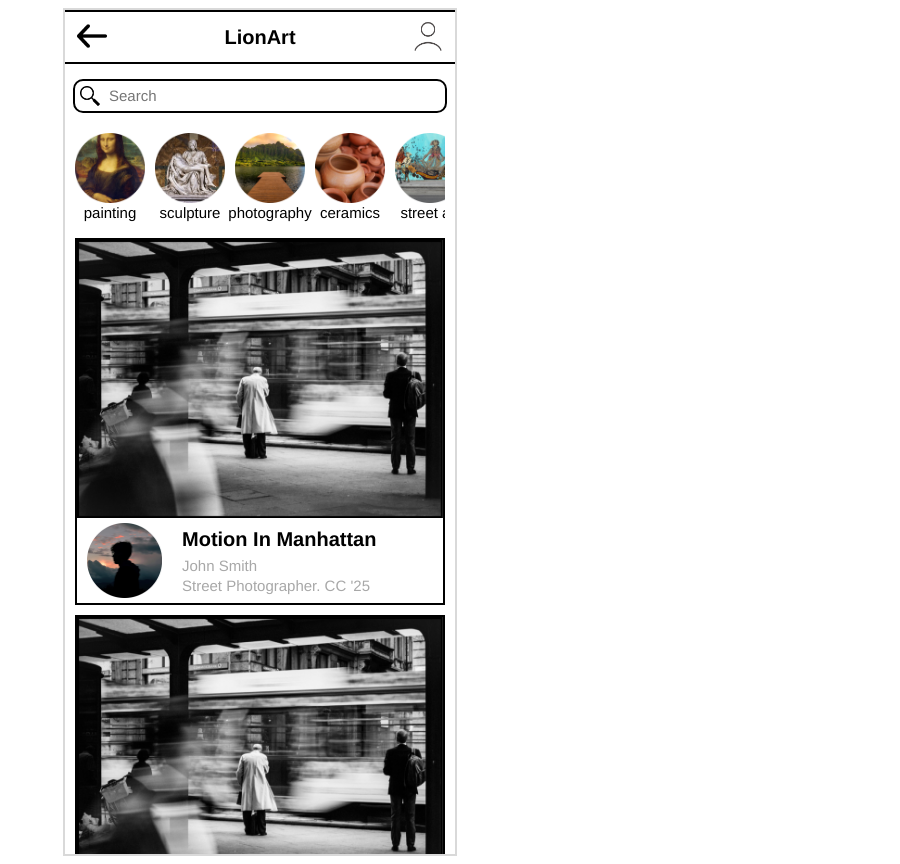
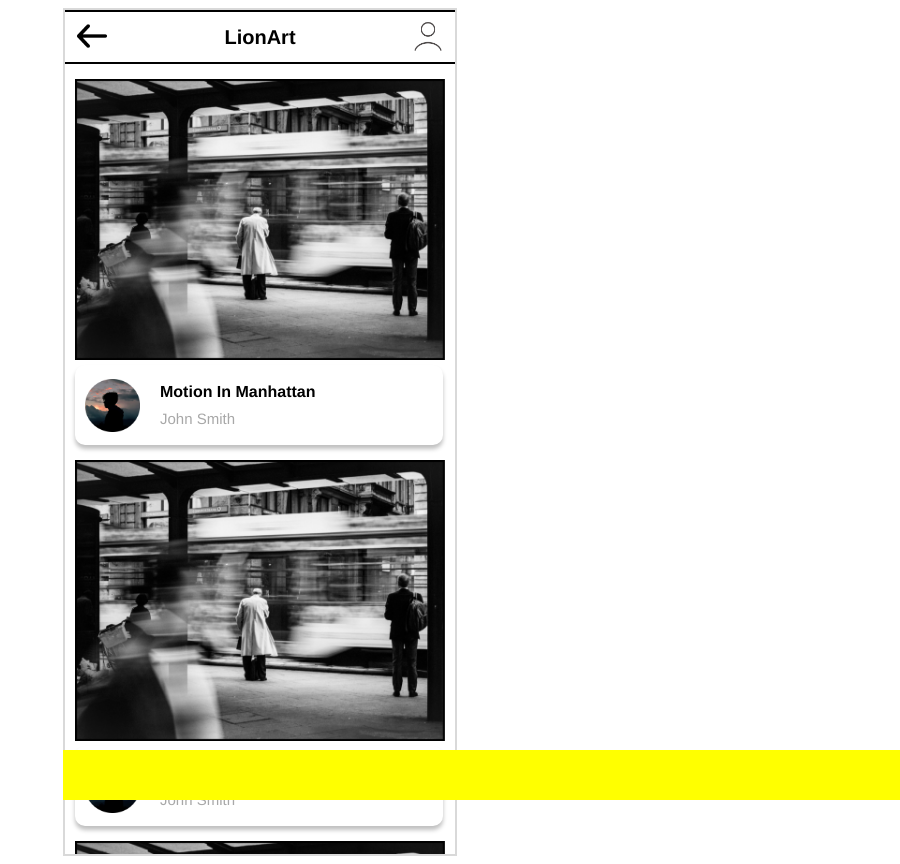
Before and after one commit to MarthaWangechi/LionArt, a Flask app: page /LandingPage in a window 1280 px wide. Shown: the whole page, without its empty margins (380-1280 px from the left). Run offline with Flask 3, Linux system fonts and the light colour scheme.

Commit message:
Updated landing page

```diff
--- a/static/landing-page-style.css
+++ b/static/landing-page-style.css
@@ -105,52 +105,72 @@ html {
 }
 
 .art-display {
-  width: 370px;
+  width: 385px;
   height: 100vh;
   overflow-y: auto;
   margin: 0 auto;
 }
 
 .art-block {
-  width: 366px;
-  border: 2pt solid black;
-  margin: 0 auto 10px;
+  width: 370px;
+  border: 0px;
+  margin: 0 auto 15px;
+  border-color: white;
 }
 
 .art-piece-block {
-  width: 366px;
+  width: 370px;
   height: auto;
-  margin-bottom: 2px solid black;
+  margin-bottom: 0px;
+  border: 0px;
+  left: 0;
+  object-fit: cover;
+  border-color: white;
 }
 
 .art-caption-block {
-  width: 366px;
+  width: 348px;
   height: 80px;
   padding: 0px 10px 0px 10px;
   display: flex;
-  align-items: center
+  align-items: center;
+  border-radius: 10px;
+  box-shadow: 0px 4px 4px #00000040;
 }
 
 .profile-picture {
-  width: 75px;
-  height: 75px;
+  width: 55px;
+  height: 53px;
   vertical-align: middle;
-  padding-bottom: 5px;
   padding-right: 20px;
 }
 
 .title {
-  font-weight: bold;
-  font-size: 20px;
+  font-weight: 700;
+  font-size: 16px;
   padding-bottom: 7px;
 }
 
 .artist-bio {
   font-weight: 100px;
   color: #A8A8A8;
+
 }
 
 a {
   text-decoration: none;
   color: inherit;
+  width: 390px;
 }
+
+.bottom-navbar {
+  position: fixed; /* Make the navbar fixed to the bottom of the viewport. */
+  bottom: 0; /* Position it at the bottom. */
+  width: 100vw; /* Make it full width. */
+  height: 50px; /* Set your desired height for the navbar. */
+  background-color: yellow; /* Choose a background color. */
+  display: flex; /* Arrange content horizontally. */
+  justify-content: space-between; /* Distribute content evenly. */
+  align-items: center; /* Vertically center content. */
+  /* Additional styling as needed for borders, text, icons, etc. */
+}
--- a/templates/landing-page.html
+++ b/templates/landing-page.html
@@ -9,44 +9,6 @@
             <div class="navigation-bar-element"><a href="#" onclick="window.history.back()"><img class="navigation-bar-image" src="{{ url_for('static', filename = 'img/back-button.png') }}" alt="Back Button"></a></div>
             <div class="navigation-bar-element">LionArt</div>
             <div class="navigation-bar-element"><img class="navigation-bar-image" src="{{ url_for('static', filename = 'img/profile-button.png') }}" alt="Menu"></div>
-        </div>
-        <div class="search-bar">
-            <img class="search-icon" src="{{ url_for('static', filename = 'img/search.png') }}" alt="Search Icon">
-            <input type="text" class="actual-search-bar" placeholder="Search">
-        </div>
-        <div class="filter-list">
-            <div class="filter-item">
-                <img class="filter-image" src="{{ url_for('static', filename = 'img/painting.png') }}">
-                <div class="filter-text">painting</div>
-            </div>
-            <div class="filter-item">
-                <img class="filter-image" src="{{ url_for('static', filename = 'img/sculpture.png') }}">
-                <div class="filter-text">sculpture</div>
-            </div>
-            <div class="filter-item">
-                <img class="filter-image" src="{{ url_for('static', filename = 'img/photography.png') }}">
-                <div class="filter-text">photography</div>
-            </div>
-            <div class="filter-item">
-                <img class="filter-image" src="{{ url_for('static', filename = 'img/ceramics.png') }}">
-                <div class="filter-text">ceramics</div>
-            </div>
-            <div class="filter-item">
-                <img class="filter-image" src="{{ url_for('static', filename = 'img/street_art.png') }}">
-                <div class="filter-text">street art</div>
-            </div>
-            <div class="filter-item">
-                <img class="filter-image" src="{{ url_for('static', filename = 'img/photography.png') }}">
-                <div class="filter-text">photography</div>
-            </div>
-            <div class="filter-item">
-                <img class="filter-image" src="{{ url_for('static', filename = 'img/painting.png') }}">
-                <div class="filter-text">painting</div>
-            </div>
-            <div class="filter-item">
-                <img class="filter-image" src="{{ url_for('static', filename = 'img/sculpture.png') }}">
-                <div class="filter-text">sculpture</div>
-            </div>
         </div>
         <div class="art-display">
             <div class="scrollable-area">
@@ -60,7 +22,7 @@
                                     Motion In Manhattan
                                 </div>
                                 <div class="artist-bio">
-                                    John Smith <br> Street Photographer. CC '25
+                                    John Smith
                                 </div>
                             </div>
                         </div>
@@ -76,7 +38,7 @@
                                     Motion In Manhattan
                                 </div>
                                 <div class="artist-bio">
-                                    John Smith <br> Street Photographer. CC '25
+                                    John Smith
                                 </div>
                             </div>
                         </div>
@@ -92,7 +54,7 @@
                                     Motion In Manhattan
                                 </div>
                                 <div class="artist-bio">
-                                    John Smith <br> Street Photographer. CC '25
+                                    John Smith
                                 </div>
                             </div>
                         </div>
@@ -108,14 +70,24 @@
                                     Motion In Manhattan
                                 </div>
                                 <div class="artist-bio">
-                                    John Smith <br> Street Photographer. CC '25
+                                    John Smith
                                 </div>
                             </div>
                         </div>
                     </div>
                 </a>
             </div>
+
         </div>
+        <!--
+        <div class="navigation-bar">
+            <div class="navigation-bar-element"><a href="#" onclick="window.history.back()"><img class="navigation-bar-image" src="{{ url_for('static', filename = 'img/back-button.png') }}" alt="Back Button"></a></div>
+            <div class="navigation-bar-element">LionArt</div>
+            <div class="navigation-bar-element"><img class="navigation-bar-image" src="{{ url_for('static', filename = 'img/profile-button.png') }}" alt="Menu"></div>
+        </div> -->
+    </div>
+    <div>
+        <div class="bottom-navbar"></div>
     </div>
   </body>
 </html>
```
